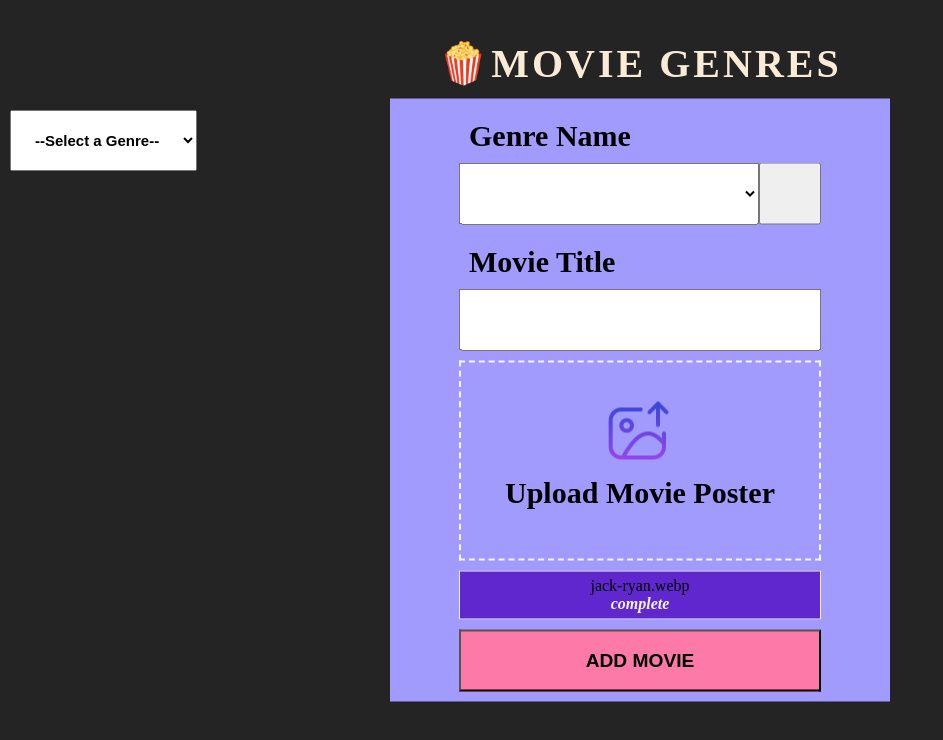
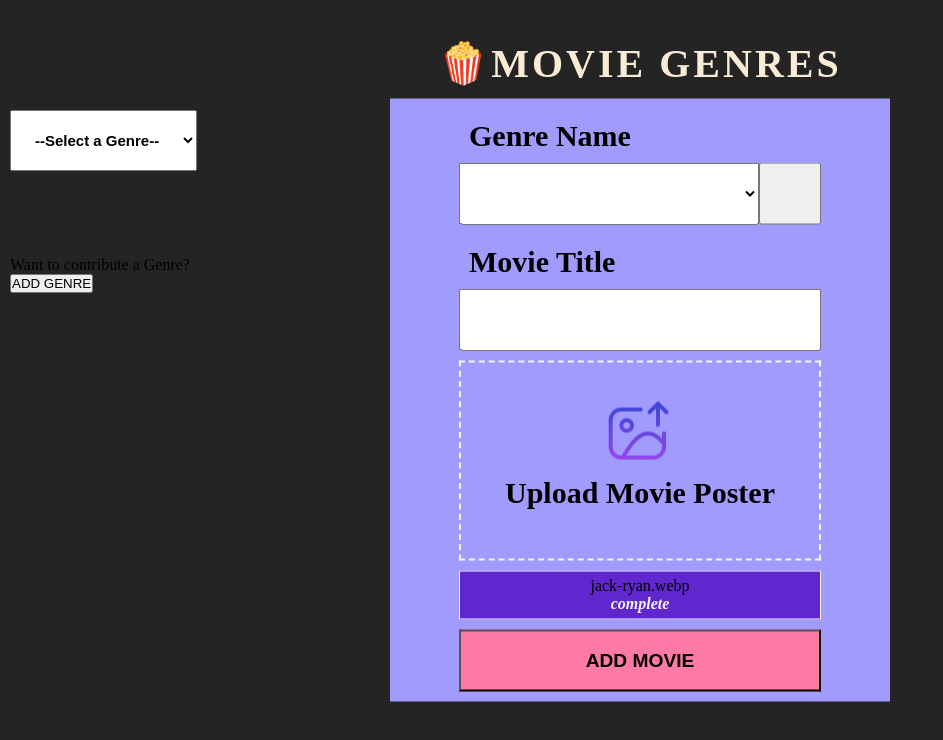
Before and after one commit to eternity-hacker/movie-database, a plain HTML site: page index.html in a window 1280 px wide. Shown: the whole page, without its empty margins (0-943 px from the left). Drawn offline with Linux system fonts and the light colour scheme; a web font is replaced by a local one.

Commit message:
added a footer

```diff
--- a/index.html
+++ b/index.html
@@ -71,6 +71,10 @@
             </div>
         </div>
     </main>
+    <footer>
+        <p>Want to contribute a Genre?</p>
+        <button>ADD GENRE</button>
+    </footer>
 
 </body>
 
```
